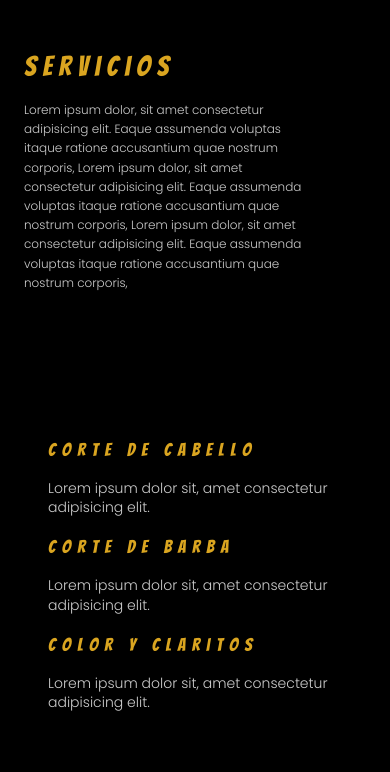
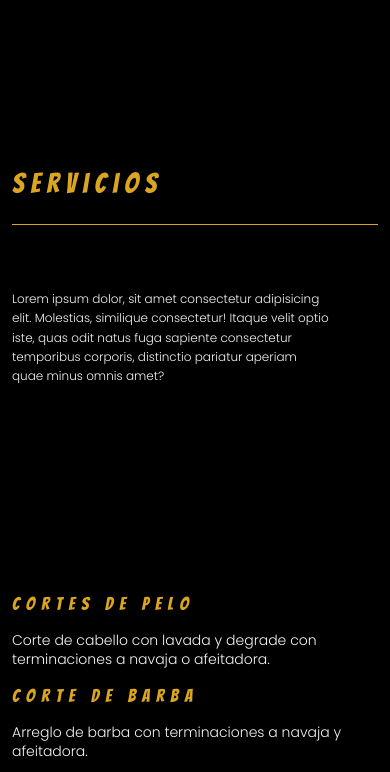
Before and after one commit to ramndev/Salon-Vip-MORALES, a plain HTML site: page pages/servicios.html in a window 390 px wide. Shown: the part 72-844 px from the top of the page. Drawn offline with nearby package versions, Linux system fonts and the light colour scheme; some icons are missing.

Commit message:
Salon Vip - V. Añadiendo boostrap y limpiando el codigo en la pagina servicios

```diff
--- a/css/style.css
+++ b/css/style.css
@@ -246,7 +246,6 @@ a:hover {
     transform: scale(1.1);
 }
 .section3 {
-    color: rgba(255, 255, 255, 0.8);
     width: 100%;
     min-height: 100vh;
     display: flex;
@@ -259,47 +258,36 @@ a:hover {
     background-size: cover;
     background-position: center;
 }
-
-.section3__div1 {
-    width: 50%;
-    height: 300px;
-    padding-left: 15rem;
-}
-
-.section3__div2 {
-    width: 50%;
-    height: 300px;
-    padding-left: 2rem;
-}
-
 .section3__div1--h2 {
     font-family: 'Bangers', cursive;
     letter-spacing: 0.4rem;
     font-size: 38px;
     color:goldenrod;
+    border-color:goldenrod !important;
     animation: slideInLeft 0.8s forwards;
 }
-
 .section3__div1--p {
     font-family: 'Poppins', sans-serif;
     width: 100%;
     height: 20rem;
-    margin-top: 1rem;
     line-height: 1.7rem;
+    color: whitesmoke;
+    font-size: 18px;
 }
 
 .section3__div2--p {
     font-family: 'Poppins', sans-serif;
-    width: 85%;
-    margin-top: 1.3rem;
+    width: 100%;
     line-height: 1.7rem;
     margin-bottom: 1.3rem;
+    color: whitesmoke;
+    font-size: 16px;
 }
 
-.section3__div2--span {
+.section3__div2--h3 {
     font-family: 'Bangers', cursive;
     letter-spacing: 0.4rem;
-    font-size: 18px;
+    font-size: 24px;
     margin-bottom: 1rem;
     color:goldenrod;
 }
@@ -892,13 +880,7 @@ a:hover {
         justify-content: center;
         align-items: center;
     }
-    .section3__div1 {
-        width: 100%;
-        height: 50%;
-        padding-left: 1.5rem;
-        padding-right: 1.5rem;
-        margin-bottom: 5rem;
-    }
+
     .section3__div1--h2 {
         font-family: 'Bangers', cursive;
         letter-spacing: 0.4rem;
@@ -909,17 +891,9 @@ a:hover {
     .section3__div1--p {
         font-family: 'Poppins', sans-serif;
         width: 100%;
-        height: 15rem;
         line-height: 1.2rem;
         font-size: 12px;
         margin-top: 0;
-    }
-
-    .section3__div2 {
-        width: 100%;
-        height: 50%;
-        padding-left: 3rem;
-        padding-right: 3rem;
     }
     .section3__div2--p {
         width: 100%;
@@ -928,7 +902,7 @@ a:hover {
         margin-bottom: 1rem;
         font-size: 14px;
     }
-    .section3__div2--span {
+    .section3__div2--h3 {
         font-family: 'Bangers', cursive;
         letter-spacing: 0.4rem;
         font-size: 18px;
--- a/pages/servicios.html
+++ b/pages/servicios.html
@@ -41,21 +41,33 @@
     </header>
     <main>
         <section class="section3">
-           <div class="section3__div1">
-                <h2 class="section3__div1--h2">Servicios</h2>
-                <p class="section3__div1--p">
-                    Lorem ipsum dolor, sit amet consectetur adipisicing elit. Eaque assumenda voluptas itaque ratione accusantium quae nostrum corporis,
-                    Lorem ipsum dolor, sit amet consectetur adipisicing elit. Eaque assumenda voluptas itaque ratione accusantium quae nostrum corporis,
-                    Lorem ipsum dolor, sit amet consectetur adipisicing elit. Eaque assumenda voluptas itaque ratione accusantium quae nostrum corporis,
-                </p>
-            </div>
-            <div class="section3__div2">
-                <span class="section3__div2--span">Corte de cabello</span>
-                <p class="section3__div2--p">Lorem ipsum dolor sit, amet consectetur adipisicing elit.</p>
-                <span class="section3__div2--span">Corte de Barba</span>
-                <p class="section3__div2--p">Lorem ipsum dolor sit, amet consectetur adipisicing elit.</p>
-                <span class="section3__div2--span">Color y claritos</span>
-                <p class="section3__div2--p">Lorem ipsum dolor sit, amet consectetur adipisicing elit.</p>
+            <div class="container pt-5 mt-3">
+                <div class="row pt-5">
+                     <div class="col-12 col-md-6 d-flex flex-column pt-5">
+                         <div class="mb-5">
+                             <h2 class="h4 border-bottom pb-4 section3__div1--h2">Servicios</h2>
+                         </div>
+                         <div>
+                             <p class="section3__div1--p pe-5">Lorem ipsum dolor, sit amet consectetur adipisicing elit. Molestias,
+                                 similique consectetur! Itaque velit optio iste, quas odit natus fuga sapiente
+                                 consectetur temporibus corporis, distinctio pariatur aperiam quae minus omnis amet?</p>
+                         </div>
+                     </div>
+                     <div class="col12 col-md-6 pt-5">
+                         <div class="col-lg-12 g-mb-30">
+                             <h3 class="section3__div2--h3">Cortes de pelo</h3>
+                             <p class="section3__div2--p">Corte de cabello con lavada y degrade con terminaciones a navaja o afeitadora.</p>
+                         </div>
+                         <div>
+                             <h3 class="section3__div2--h3">Corte de Barba</h3>
+                             <p class="section3__div2--p">Arreglo de barba con terminaciones a navaja y afeitadora.</p>
+                         </div>
+                         <div>
+                             <h3 class="section3__div2--h3">Color y Claritos</h3>
+                             <p class="section3__div2--p">Lavado y color con productos de primera calidad para el cuidado de tu pelo.</p>
+                         </div>
+                     </div>
+                </div>
             </div>
         </section>
     </main>
```
